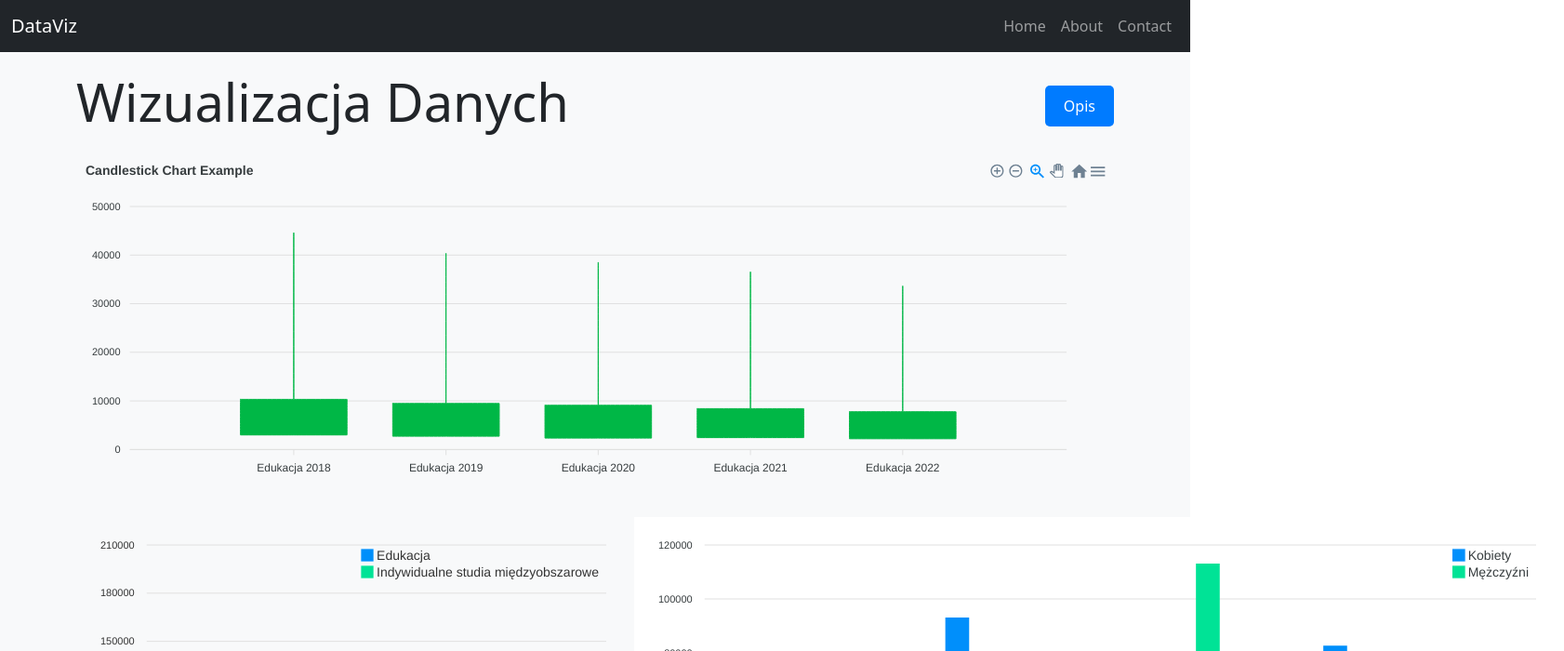
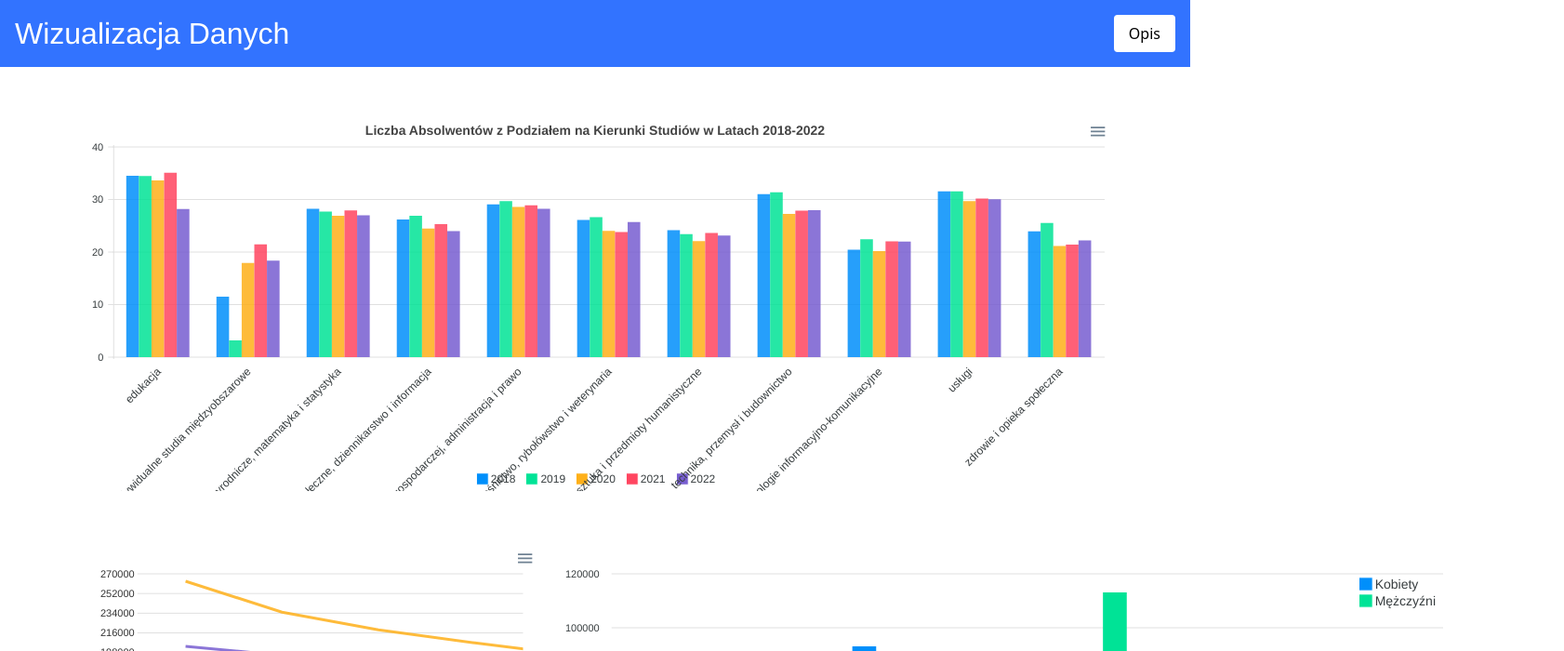
Before and after one commit to karolsowi/Visualization, a React (Create React App) app: page /#/opis in a window 1280 px wide. Shown: the top 700 px of the page at 93% size, 1682 px wide, since content can reach past the window. Built offline with nearby package versions, Linux system fonts and the light colour scheme.

Commit message:
added description page, charts redone

```diff
--- a/package.json
+++ b/package.json
@@ -11,6 +11,7 @@
     "react": "^18.3.1",
     "react-apexcharts": "^1.4.1",
     "react-dom": "^18.3.1",
+    "react-router-dom": "^6.23.1",
     "react-scripts": "^5.0.1",
     "reactstrap": "^9.2.2",
     "web-vitals": "^2.1.4"
--- a/src/App.css
+++ b/src/App.css
@@ -36,3 +36,40 @@
 .wrapper > * {
   flex: 1;
 }
+
+nav {
+  background-color: #3273ff;
+  padding: 1rem;
+  display: flex;
+  align-items: center;
+  justify-content: space-between;
+  color: rgb(255, 255, 255);
+  position: absolute;
+  top: 0;
+  left: 0;
+  width: 100%;
+  z-index: 1000; /* Ensures it stays on top of other elements */
+}
+
+nav h1 {
+  margin: 0;
+  font-size: 2rem;
+  font-family: Helvetica, sans-serif;
+}
+
+nav .opis-button {
+  text-decoration: none;
+  color: rgb(0, 0, 0);
+  background-color: #ffffff;
+  padding: 0.5rem 1rem;
+  border-radius: 4px;
+  font-size: 1rem;
+  transition: background-color 0.3s ease;
+}
+
+nav .opis-button:hover {
+  background-color: #969696;
+}
+body {
+  padding-top: 8rem; /* Adjust this value as needed */
+}
--- a/src/App.js
+++ b/src/App.js
@@ -6,27 +6,39 @@ import { MixChart } from './components/MixChart';
 import { Alert, Container, Col, Row } from 'reactstrap';
 import LineChart from './components/LineChart';
 import CandlestickChart from './components/CandleChart';
-import Navbar from './components/Navbar';
+import MultiChart from './components/MultiChart';
+import { BrowserRouter as Router, Routes, Route, Link, BrowserRouter} from 'react-router-dom';
+import Opis from './components/opis';
+
+function Home() {
+  return (
+    <div>
+      <nav>
+        <h1>Wizualizacja Danych</h1>
+        <Link to="/opis" className="opis-button">Opis</Link>
+      </nav>
+      <div className="chart-wide">
+        <MultiChart />
+        <br/>
+      </div>
+      <div className="wrapper">
+        <LineChart />
+        <BarChart />
+      </div>
+    </div>
+  );
+}
 
 function App() {
   return (
-    <div className="App">
-      <Navbar />
+    <BrowserRouter>
       <Container>
-        <div className="header">
-          <h1 className="display-4">Wizualizacja Danych</h1>
-          <button className="opis-button" onClick={() => { window.location.href = '/opis'; }}>Opis</button>
-        </div>
-        <div className="chart-wide">
-          <CandlestickChart />
-        </div>
-        <div className="wrapper">
-          <LineChart />
-          <BarChart />
-        </div>
+        <Routes>
+          <Route path="/" element={<Home />} />
+          <Route path="/opis" element={<Opis />} />
+        </Routes>
       </Container>
-    </div>
-
+    </BrowserRouter>
   );
 }
 
--- a/src/components/BarChart.js
+++ b/src/components/BarChart.js
@@ -9,7 +9,6 @@ const BarChart = () => {
         enabled: false,
         easing: 'swing'
       },
-      background: '#fff',
       foreColor: '#373D3F',
       height: 436,
       id: 'SBq6T',
--- a/src/components/LineChart.js
+++ b/src/components/LineChart.js
@@ -11,13 +11,13 @@ const LineChart = () => {
       },
       background: '',
       foreColor: '#333',
-      height: 525,
+      height: 1000,
       id: 'WzDd9',
       stackOnlyBar: true,
       toolbar: {
-        show: false
+        show: true
       },
-      width: 827
+      width: 1000
     },
     plotOptions: {
       line: {
@@ -70,15 +70,6 @@ const LineChart = () => {
           fontSize: '16px'
         }
       },
-      pie: {
-        donut: {
-          labels: {
-            name: {},
-            value: {},
-            total: {}
-          }
-        }
-      }
     },
     dataLabels: {
       enabled: false,
@@ -89,22 +80,22 @@ const LineChart = () => {
     },
     grid: {
       padding: {
-        right: 25,
-        left: 15
+        right: 5,
+        left: 5
       }
     },
     legend: {
-        floating: true,
-        position: 'right',
+        floating: false,
+        position: 'bottom',
         fontSize: 14,
         offsetX: -2,
-        offsetY: 12,
+        offsetY: 10,
         markers: {
           shape: 'square',
-          size: 8
+          size: 10
         },
         itemMargin: {
-          vertical: 0
+          vertical: 1
         }
       },
     markers: {
@@ -157,8 +148,8 @@ const LineChart = () => {
       }
     },
     yaxis: {
-      tickAmount: 7,
-      max: 210000,
+      tickAmount: 15,
+      max: 270000,
       min: 0,
       labels: {
         style: {
@@ -176,35 +167,130 @@ const LineChart = () => {
 
   const series = [
     {
-      name: 'Edukacja',
+        name: 'edukacja',
         data: [
-        { x: '2018', y: '54928' },
-        { x: '2019', y: '49844' },
-        { x: '2020', y: '47629' },
-        { x: '2021', y: '44981' },
-        { x: '2022', y: '41433' }
+            { x: '2018', y: '73893' },
+            { x: '2019', y: '67015' },
+            { x: '2020', y: '63650' },
+            { x: '2021', y: '60775' },
+            { x: '2022', y: '53114' }
         ],
         group: 'apexcharts-axis-0',
         zIndex: 0
     },
     {
-      name: 'Indywidualne studia międzyobszarowe',
+        name: 'indywidualne studia międzyobszarowe',
         data: [
-        { x: '2018', y: '2027' },
-        { x: '2019', y: '21537' },
-        { x: '2020', y: '18867' },
-        { x: '2021', y: '15267' },
-        { x: '2022', y: '15126' }
+            { x: '2018', y: '2260' },
+            { x: '2019', y: '22219' },
+            { x: '2020', y: '22246' },
+            { x: '2021', y: '18544' },
+            { x: '2022', y: '17905' }
         ],
         group: 'apexcharts-axis-0',
         zIndex: 1
     },
-    // ... (other series data as in the provided file)
+    {
+        name: 'nauki przyrodnicze, matematyka i statystyka',
+        data: [
+            { x: '2018', y: '60497' },
+            { x: '2019', y: '56987' },
+            { x: '2020', y: '55302' },
+            { x: '2021', y: '53153' },
+            { x: '2022', y: '51443' }
+        ],
+        group: 'apexcharts-axis-0',
+        zIndex: 2
+    },
+    {
+        name: 'nauki społeczne, dziennikarstwo i informacja',
+        data: [
+            { x: '2018', y: '127634' },
+            { x: '2019', y: '118189' },
+            { x: '2020', y: '119719' },
+            { x: '2021', y: '116144' },
+            { x: '2022', y: '115475' }
+        ],
+        group: 'apexcharts-axis-0',
+        zIndex: 3
+    },
+    {
+        name: 'prowadzenie działalności gospodarczej, administracja i prawo',
+        data: [
+            { x: '2018', y: '203682' },
+            { x: '2019', y: '195498' },
+            { x: '2020', y: '187773' },
+            { x: '2021', y: '185077' },
+            { x: '2022', y: '179073' }
+        ],
+        group: 'apexcharts-axis-0',
+        zIndex: 4
+    },
+    {
+        name: 'rolnictwo, leśnictwo, rybołówstwo i weterynaria',
+        data: [
+            { x: '2018', y: '30001' },
+            { x: '2019', y: '27246' },
+            { x: '2020', y: '27475' },
+            { x: '2021', y: '26535' },
+            { x: '2022', y: '25645' }
+        ],
+        group: 'apexcharts-axis-0',
+        zIndex: 5
+    },
+    {
+        name: 'sztuka i przedmioty humanistyczne',
+        data: [
+            { x: '2018', y: '118610' },
+            { x: '2019', y: '112530' },
+            { x: '2020', y: '113409' },
+            { x: '2021', y: '111793' },
+            { x: '2022', y: '110255' }
+        ],
+        group: 'apexcharts-axis-0',
+        zIndex: 6
+    },
+    {
+        name: 'technika, przemysł i budownictwo',
+        data: [
+            { x: '2018', y: '263228' },
+            { x: '2019', y: '234990' },
+            { x: '2020', y: '218816' },
+            { x: '2021', y: '206807' },
+            { x: '2022', y: '196214' }
+        ],
+        group: 'apexcharts-axis-0',
+        zIndex: 7
+    },
+    {
+        name: 'technologie informacyjno-komunikacyjne',
+        data: [
+            { x: '2018', y: '64783' },
+            { x: '2019', y: '62448' },
+            { x: '2020', y: '62361' },
+            { x: '2021', y: '62558' },
+            { x: '2022', y: '62454' }
+        ],
+        group: 'apexcharts-axis-0',
+        zIndex: 8
+    },
+    {
+        name: 'usługi',
+        data: [
+            { x: '2018', y: '72393' },
+            { x: '2019', y: '67567' },
+            { x: '2020', y: '63558' },
+            { x: '2021', y: '59190' },
+            { x: '2022', y: '57534' }
+        ],
+        group: 'apexcharts-axis-0',
+        zIndex: 9
+    }
 ];
 
   return (
     <div>
-      <Chart options={options} series={series} type="line" height={450} width={600} />
+      <Chart options={options} series={series} type="line" height={600} width={500} />
     </div>
   );
 };
--- /dev/null
+++ b/src/components/MultiChart.js
@@ -0,0 +1,116 @@
+import React from 'react';
+import Chart from 'react-apexcharts';
+
+const data = {
+    2018:	[34.53,	11.49,	28.22,	26.21,	29.06,	26.12,	24.17,	31.03,	20.44,	31.56,	23.93],
+    2019:	[34.45,	3.17,	27.71,	26.91,	29.69,	26.63,	23.42,	31.36,	22.42,	31.56,	25.51],
+    2020:	[33.64,	17.91,	26.91,	24.49,	28.60,	24.01,	22.08,	27.26,	20.18,	29.69,	21.16],
+    2021:	[35.11,	21.46,	27.92,	25.31,	28.88,	23.80,	23.64,	27.87,	22.04,	30.16,	21.40],
+    2022:	[28.19,	18.37,	26.99,	23.99,	28.21,	25.72,	23.16,	27.97,	21.98,	30.06,	22.21]
+};
+
+
+const series = Object.keys(data).map(year => ({
+  name: year,
+  data: data[year]
+}));
+
+const options = {
+  chart: {
+    type: 'bar',
+    height: 350,
+    stacked: false,
+  },
+  plotOptions: {
+    bar: {
+      dataLabels: {
+        position: 'top', // top, center, bottom
+      },
+    }
+  },
+  dataLabels: {
+    enabled: false,
+    formatter: function (val) {
+      return val;
+    },
+    offsetY: -20,
+    style: {
+      fontSize: '8px',
+      colors: ["#304758"]
+    }
+  },
+  xaxis: {
+    categories: ['edukacja',	'indywidualne studia międzyobszarowe',	'nauki przyrodnicze, matematyka i statystyka',	'nauki społeczne, dziennikarstwo i informacja',	'prowadzenie działalności gospodarczej, administracja i prawo',	'rolnictwo, leśnictwo, rybołówstwo i weterynaria',	'sztuka i przedmioty humanistyczne',	'technika, przemysł i budownictwo',	'technologie informacyjno-komunikacyjne',	'usługi',	'zdrowie i opieka społeczna',
+],
+    position: 'under',
+    labels: {
+      offsetY: 5,
+    },
+    axisBorder: {
+      show: false
+    },
+    axisTicks: {
+      show: false
+    },
+    crosshairs: {
+      fill: {
+        type: 'gradient',
+        gradient: {
+          colorFrom: '#D8E3F0',
+          colorTo: '#BED1E6',
+          stops: [0, 100],
+          opacityFrom: 0.4,
+          opacityTo: 0.5,
+        }
+      }
+    },
+    tooltip: {
+      enabled: true,
+    }
+  },
+  fill: {
+    gradient: {
+      shade: 'light',
+      type: "horizontal",
+      shadeIntensity: 0.25,
+      gradientToColors: undefined,
+      inverseColors: true,
+      opacityFrom: 0.85,
+      opacityTo: 0.85,
+      stops: [50, 0, 100, 100]
+    },
+  },
+  yaxis: {
+    axisBorder: {
+      show: true
+    },
+    axisTicks: {
+      show: true,
+    },
+    labels: {
+      show: true,
+      formatter: function (val) {
+        return val;
+      }
+    }
+  },
+  title: {
+    text: 'Liczba Absolwentów z Podziałem na Kierunki Studiów w Latach 2018-2022',
+    floating: true,
+    offsetY: 0,
+    align: 'center',
+    style: {
+      color: '#444'
+    }
+  }
+};
+
+const MultiChart = () => {
+  return (
+    <div id="chart">
+      <Chart options={options} series={series} type="bar" height={400} />
+    </div>
+  );
+};
+
+export default MultiChart;
--- a/src/components/Navbar.css
+++ /dev/null
@@ -1,8 +0,0 @@
-.navbar-logo {
-    height: 30px;
-    margin-right: 10px;
-  }
-
-  .navbar {
-    margin-bottom: 20px;
-  }
--- a/src/components/Navbar.js
+++ /dev/null
@@ -1,27 +0,0 @@
-import React from 'react';
-import { Navbar, NavbarBrand, Nav, NavItem, NavLink } from 'reactstrap';
-import './Navbar.css';
-import 'bootstrap/dist/css/bootstrap.min.css';
-
-const AppNavbar = () => {
-  return (
-    <Navbar color="dark" dark expand="md">
-      <NavbarBrand href="/">
-        DataViz
-      </NavbarBrand>
-      <Nav className="ml-auto" navbar>
-        <NavItem>
-          <NavLink href="/home">Home</NavLink>
-        </NavItem>
-        <NavItem>
-          <NavLink href="/about">About</NavLink>
-        </NavItem>
-        <NavItem>
-          <NavLink href="/contact">Contact</NavLink>
-        </NavItem>
-      </Nav>
-    </Navbar>
-  );
-}
-
-export default AppNavbar;
--- /dev/null
+++ b/src/components/opis.js
@@ -0,0 +1,21 @@
+import React from 'react';
+import './../App.css';
+import { Link } from 'react-router-dom';
+
+const Opis = () => {
+  return (
+    <div>
+      <nav>
+        <h1>Wizualizacja Danych</h1>
+        <Link to="/" className="opis-button">Wykresy</Link>
+      </nav>
+      <div className="opis">
+        <p>W tym projekcie przedstawiamy liczbę absolwentów z podziałem na kierunki studiów w latach 2018-2022. Dane są wizualizowane za pomocą wykresów słupkowych, co pozwala na łatwe porównanie zmian w liczbie absolwentów w poszczególnych latach.</p>
+        <h2>Cel projektu</h2>
+        <p>Celem projektu jest zbadanie trendów w edukacji i zrozumienie, które kierunki studiów zyskały na popularności, a które straciły.</p>
+      </div>
+    </div>
+  );
+};
+
+export default Opis;
--- a/src/index.css
+++ b/src/index.css
@@ -1,4 +1,3 @@
-
 body {
   margin: 0;
   font-family: -apple-system, BlinkMacSystemFont, 'Segoe UI', 'Roboto', 'Oxygen',
```
Also changed, not shown: 1 other file (tests, documents, lock files or other folders). Lines whose indentation alone changed are shown as unchanged.
